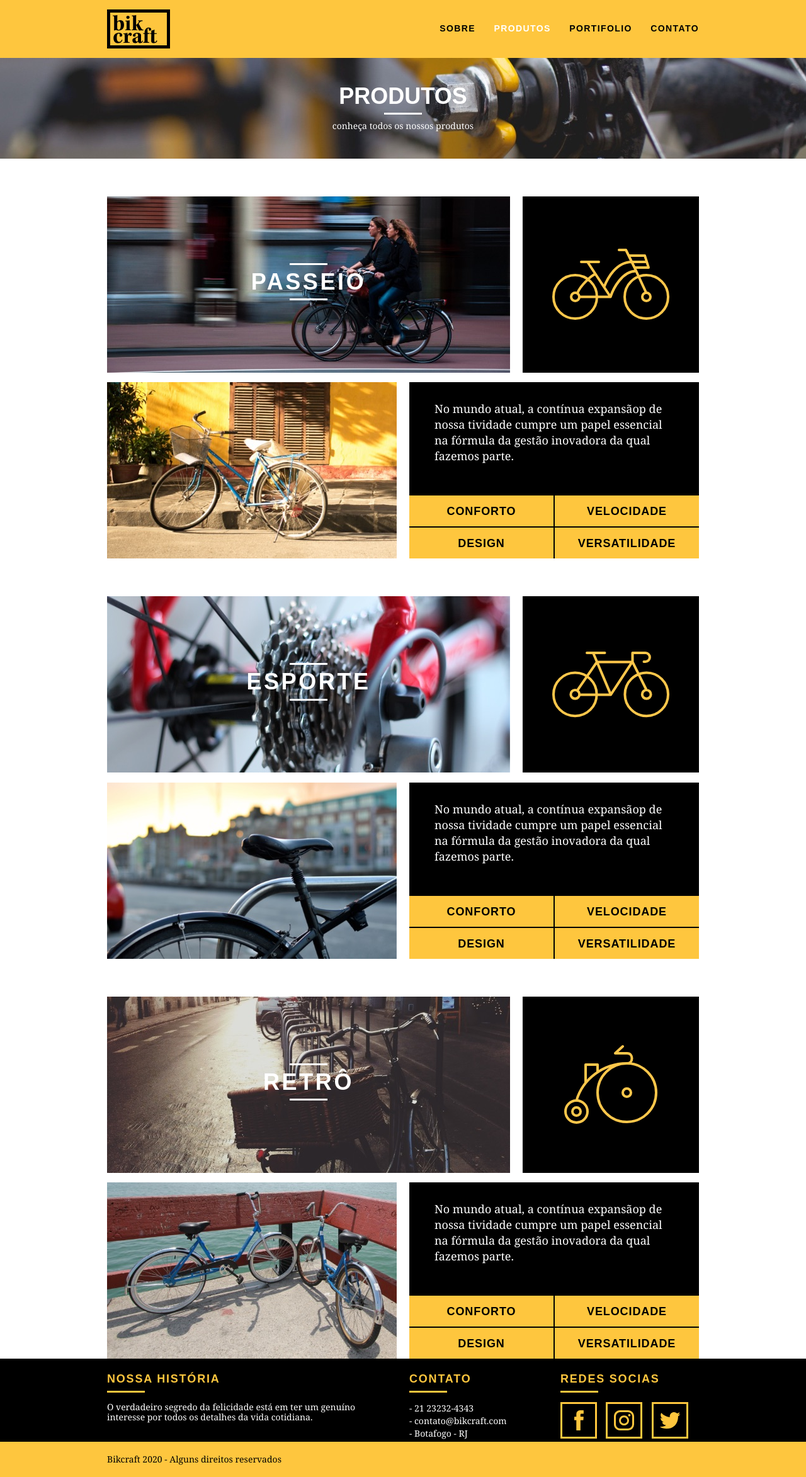
After one commit to magno193/bikcraft_app, a PHP site: page /produtos.html in a window 1280 px wide. The commit adds this page. Shown: the whole page at 63% size. Run offline with PHP 8.4, Linux system fonts and the light colour scheme; some libraries are stand-ins or nearby versions.

Commit message:
Página de Produtos - parte 1

```diff
--- /dev/null
+++ b/css/produtos.css
@@ -0,0 +1,72 @@
+.interna_produtos {
+    background: url("../img/bg-produtos.jpg") no-repeat center;
+    background-size: cover;
+}
+
+.produto_item {
+    padding-top: 60px;
+}
+
+.produto_item h2 {
+    font-size: 36px;
+    text-transform: uppercase;
+    color: #fff;
+    letter-spacing: .1em;
+    font-weight: bold;
+    position: relative;
+    top: -180px;
+    text-align: center;
+    margin-bottom: -56px;
+}
+
+.produto_item h2::after, .produto_item h2::before {
+    content: "";
+    display: block;
+    width: 60px;
+    height: 3px;
+    background: #fff;
+    margin: 6px auto 6px auto;
+}
+
+.produto_icone {
+    background: #000;
+    padding: 70px 0;
+}
+
+.produto_icone img{
+    margin: 0 auto;
+}
+
+.produto_info {
+    background: #000;
+}
+
+.produto_info p {
+    color: #fff;
+    font-size: 18px;
+    line-height: 25px;
+    padding: 30px 40px;
+    height: 180px;
+}
+
+.produto_info ul li {
+    background: #fec63e;
+    font-size: 18px;
+    line-height: 20px;
+    letter-spacing: .05em;
+    text-transform: uppercase;
+    float: left;
+    width: 229px;
+    height: 49px;
+    text-align: center;
+    font-weight: bold;
+    padding-top: 15px;
+}
+
+.produto_info ul li:nth-child(1), .produto_info ul li:nth-child(2){
+    margin-bottom: 2px;
+}
+
+.produto_info ul li:nth-child(even) {
+    margin-left: 2px;
+}
--- a/css/sobre.css
+++ b/css/sobre.css
@@ -1,5 +1,6 @@
 .interna_sobre {
     background: url("../img/bg-sobre.jpg") no-repeat center;
+    background-size: cover;
 }
 
 .missao_sobre {
--- a/css/styles.css
+++ b/css/styles.css
@@ -161,7 +161,6 @@ img {
     width: 100%;
     margin-top: 92px;
     height: 160px;
-    background-size: cover;
     text-align: center;
     color: #fff;
     padding-top: 40px;
--- /dev/null
+++ b/produtos.html
@@ -0,0 +1,165 @@
+<!DOCTYPE html>
+<html lang="pt-br">
+
+<head>
+  <meta charset="UTF-8">
+  <title>Bikcraft - Sobre</title>
+  <link rel="stylesheet" href="node_modules/normalize.css/normalize.css">
+  <link rel="stylesheet" href="css/reset.css">
+  <link rel="stylesheet" href="css/grid.css">
+  <link rel="stylesheet" href="css/styles.css">
+  <link rel="stylesheet" href="css/produtos.css">
+</head>
+
+<body>
+  <!-- header -->
+  <header class="header">
+    <div class="container">
+      <a href="index.html" class="grid-4">
+        <img src="img/bikcraft.svg" alt="Bikcraft">
+      </a>
+      <nav class="grid-12 header_menu">
+        <ul>
+          <li><a href="sobre.html">Sobre</a></li>
+          <li><a href="produtos.html "class="menu_ativo">Produtos</a></li>
+          <li><a href="portifolio.html">Portifolio</a></li>
+          <li><a href="contato.html">Contato</a></li>
+        </ul>
+      </nav>
+    </div>
+  </header>
+  <!-- fecha header -->
+
+  <!-- introducao -->
+  <section class="introducao-interna interna_produtos">
+    <div class="container">
+      <h1>Produtos</h1>
+      <p>conheça todos os nossos produtos</p>
+    </div>
+  </section>
+  <!-- fecha introducao -->
+
+  <!-- produtos -->
+  <section class="container produto_item">
+    <div class="grid-11">
+      <img src="img/produtos/bikcraft-passeio-1.jpg" alt="Bikcraft passeio">
+      <h2>Passeio</h2>
+    </div>
+    <div class="grid-5 produto_icone">
+      <img src="img/produtos/passeio.svg" alt="Bikcraft passeio">
+    </div>
+    <div class="grid-8">
+      <img src="img/produtos/bikcraft-passeio-2.jpg" alt="Bikcraft passeio">
+    </div>
+    <div class="grid-8 produto_info">
+      <p>No mundo atual, a contínua expansãop de nossa tividade cumpre um papel essencial na fórmula da gestão inovadora da qual fazemos parte.</p>
+      <ul>
+        <li>Conforto</li>
+        <li>Velocidade</li>
+        <li>Design</li>
+        <li>Versatilidade</li>
+      </ul>
+    </div>
+  </section>
+
+  <section class="container produto_item">
+    <div class="grid-11">
+      <img src="img/produtos/bikcraft-esporte-1.jpg" alt="Bikcraft esporte">
+      <h2>Esporte</h2>
+    </div>
+    <div class="grid-5 produto_icone">
+      <img src="img/produtos/esporte.svg" alt="Bikcraft esporte">
+    </div>
+    <div class="grid-8">
+      <img src="img/produtos/bikcraft-esporte-2.jpg" alt="Bikcraft esporte">
+    </div>
+    <div class="grid-8 produto_info">
+      <p>No mundo atual, a contínua expansãop de nossa tividade cumpre um papel essencial na fórmula da gestão inovadora da qual fazemos parte.</p>
+      <ul>
+        <li>Conforto</li>
+        <li>Velocidade</li>
+        <li>Design</li>
+        <li>Versatilidade</li>
+      </ul>
+    </div>
+  </section>
+
+  <section class="container produto_item">
+    <div class="grid-11">
+      <img src="img/produtos/bikcraft-retro-1.jpg" alt="Bikcraft retrô">
+      <h2>Retrô</h2>
+    </div>
+    <div class="grid-5 produto_icone">
+      <img src="img/produtos/retro.svg" alt="Bikcraft retrô">
+    </div>
+    <div class="grid-8">
+      <img src="img/produtos/bikcraft-retro-2.jpg" alt="Bikcraft retrô">
+    </div>
+    <div class="grid-8 produto_info">
+      <p>No mundo atual, a contínua expansãop de nossa tividade cumpre um papel essencial na fórmula da gestão inovadora da qual fazemos parte.</p>
+      <ul>
+        <li>Conforto</li>
+        <li>Velocidade</li>
+        <li>Design</li>
+        <li>Versatilidade</li>
+      </ul>
+    </div>
+  </section>
+  <!-- fecha produtos -->
+
+  <!-- footer -->
+  <footer>
+    <div class="footer">
+      <div class="container">
+
+        <div class="grid-8 footer_historia">
+          <h3>Nossa História</h3>
+          <p>O verdadeiro segredo da felicidade está em ter um genuíno interesse por todos os detalhes da vida
+            cotidiana.</p>
+        </div>
+        <div class="grid-4 footer_contato">
+          <h3>Contato</h3>
+          <ul>
+            <li>- 21 23232-4343</li>
+            <li>- contato@bikcraft.com</li>
+            <li>- Botafogo - RJ</li>
+          </ul>
+        </div>
+        <div class="grid-4 footer_redes">
+          <h3>Redes Socias</h3>
+          <ul>
+            <li>
+              <a href="http://facebook.com" target="_blank">
+                <img src="img/redes-sociais/facebook.svg" alt="Facebook">
+              </a>
+            </li>
+            <li>
+              <a href="http://instagram.com" target="_blank">
+                <img src="img/redes-sociais/instagram.svg" alt="Facebook">
+              </a>
+            </li>
+            <li>
+              <a href="http://twitter.com" target="_blank">
+                <img src="img/redes-sociais/twitter.svg" alt="Facebook">
+              </a>
+            </li>
+          </ul>
+        </div>
+
+      </div>
+    </div>
+
+    <div class="copy">
+      <div class="container">
+        <p class="grid-16">
+          Bikcraft 2020 - Alguns direitos reservados
+        </p>
+      </div>
+    </div>
+  </footer>
+  <!-- fecha footer -->
+
+
+</body>
+
+</html>
```
